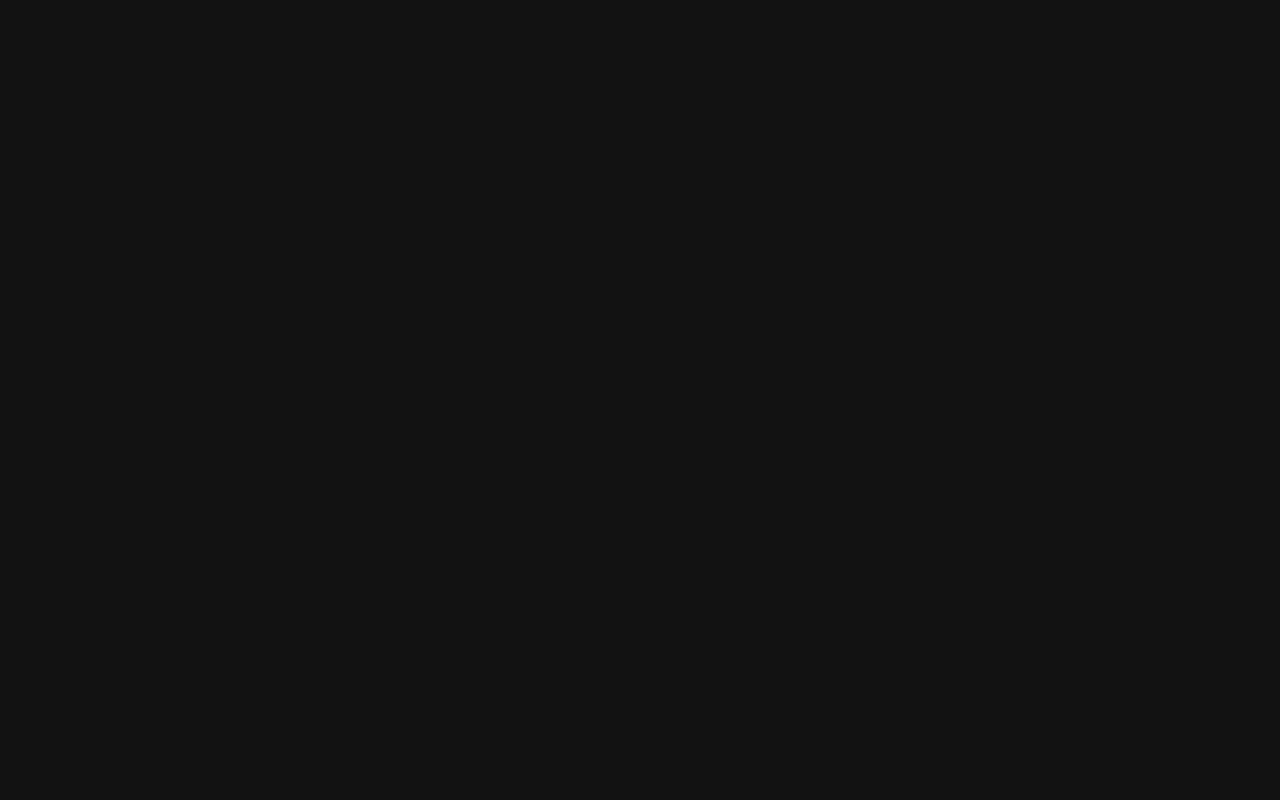
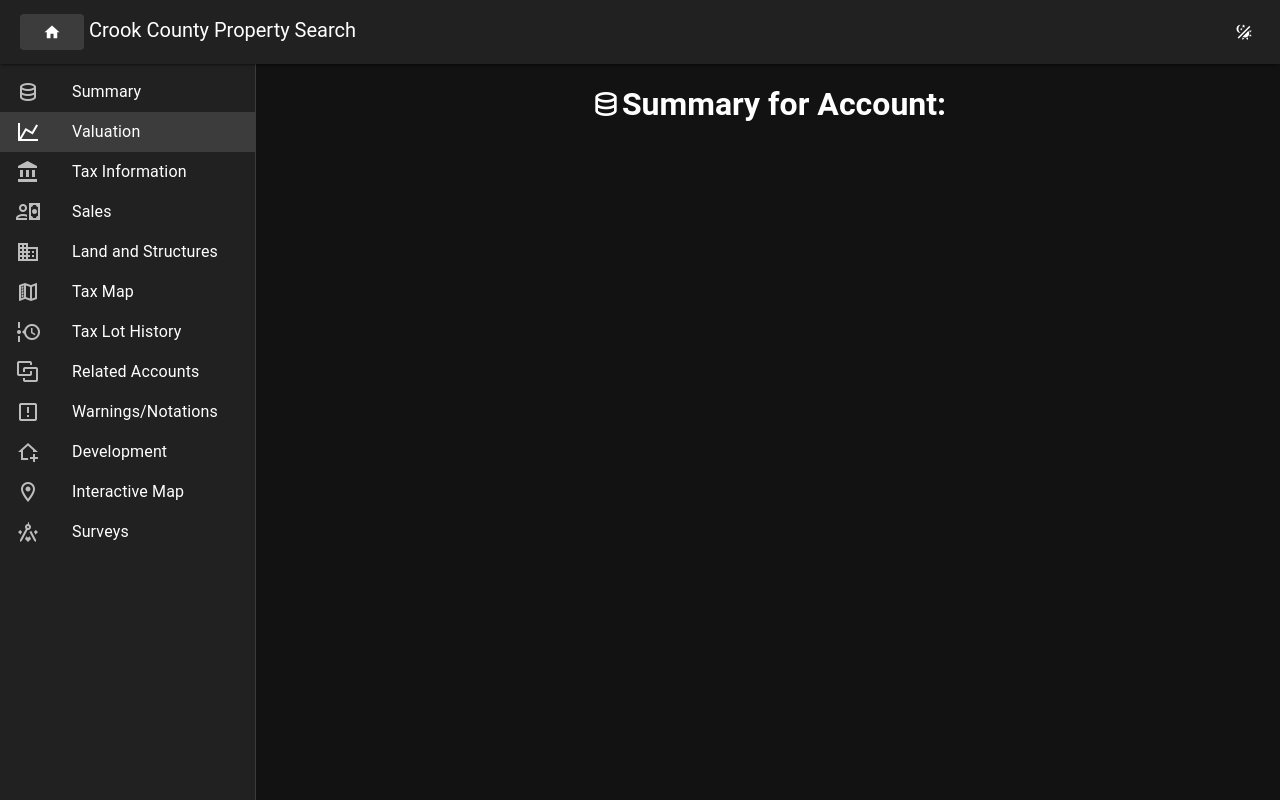
Before and after one commit to tfjackc/vue-pats, a Vue app: page /valuation/1 in a window 1280 px wide. Before the commit this address had no page. Built offline with nearby package versions, Linux system fonts and the light colour scheme.

Commit message:
attemping composable

```diff
--- a/src/components/SummaryComponent.vue
+++ b/src/components/SummaryComponent.vue
@@ -1,5 +1,5 @@
 <template>
-
+  <v-fade-transition>
   <v-container class="justify-center">
     <v-col>
     <v-row class="d-flex align-center justify-center">
@@ -169,7 +169,7 @@
     </v-col>
   </v-container>
 
-
+    </v-fade-transition>
 </template>
 
 <script setup>
@@ -189,7 +189,6 @@ onMounted(() => {
 async function loadSummaryData(value) {
 
   const propertyTableUrl = `https://geo.co.crook.or.us/server/rest/services/publicApp/Pats_Tables/MapServer/11/query?where=account_id+%3D+%27${value}%27&text=&objectIds=&time=&timeRelation=esriTimeRelationOverlaps&geometry=&geometryType=esriGeometryEnvelope&inSR=&spatialRel=esriSpatialRelIntersects&distance=&units=esriSRUnit_Foot&relationParam=&outFields=*&returnGeometry=false&returnTrueCurves=false&maxAllowableOffset=&geometryPrecision=&outSR=&havingClause=&returnIdsOnly=false&returnCountOnly=false&orderByFields=&groupByFieldsForStatistics=&outStatistics=&returnZ=false&returnM=false&gdbVersion=&historicMoment=&returnDistinctValues=false&resultOffset=&resultRecordCount=&returnExtentOnly=false&sqlFormat=none&datumTransformation=&parameterValues=&rangeValues=&quantizationParameters=&featureEncoding=esriDefault&f=pjson`;
-  const zoneTableUrl = ''
 
   axios.get(propertyTableUrl)
     .then((response) => {
--- /dev/null
+++ b/src/components/ValuationComponent.vue
@@ -0,0 +1,24 @@
+<template>
+  <v-fade-transition>
+    <v-container class="justify-center">
+      <v-col>
+        <v-row class="d-flex align-center justify-center">
+          <v-icon size="x-large" icon="mdi-database-outline" />
+          <h1>Summary for Account: {{ account_id }}</h1>
+        </v-row>
+        <!--  </v-container>-->
+
+        <!--  <v-container>-->
+        <v-row class="justify-center">
+
+        </v-row>
+      </v-col>
+    </v-container>
+
+  </v-fade-transition>
+</template>
+
+
+<script setup>
+
+</script>
--- a/src/layouts/default/Sidebar.vue
+++ b/src/layouts/default/Sidebar.vue
@@ -1,8 +1,16 @@
 <template>
       <v-navigation-drawer>
         <v-list density="compact">
-          <v-list-item prepend-icon="mdi-database-outline" title="Summary" value="summary"></v-list-item>
-          <v-list-item prepend-icon="mdi-chart-line" title="Valuation" value="valuation"></v-list-item>
+          <v-list-item
+            prepend-icon="mdi-database-outline"
+            title="Summary"
+            value="summary"
+            router :to="{ name : 'SummaryPage'}"></v-list-item>
+          <v-list-item
+            prepend-icon="mdi-chart-line"
+            title="Valuation"
+            value="valuation"
+            router :to="{ name : 'ValuationPage'}"></v-list-item>
           <v-list-item prepend-icon="mdi-bank" title="Tax Information" value="tax_information"></v-list-item>
           <v-list-item prepend-icon="mdi-account-cash-outline" title="Sales" value="sales"></v-list-item>
           <v-list-item prepend-icon="mdi-domain" title="Land and Structures" value="land_and_structures"></v-list-item>
--- a/src/router/index.js
+++ b/src/router/index.js
@@ -18,6 +18,11 @@ const routes = [
         path: '/summary/:account_id',
         name: 'SummaryPage',
         component: () => import('@/views/SummaryPage.vue')
+      },
+      {
+        path: '/valuation/:account_id',
+        name: 'ValuationPage',
+        component: () => import('@/views/ValuationPage.vue')
       }
     ],
   },
--- /dev/null
+++ b/src/views/ValuationPage.vue
@@ -0,0 +1,9 @@
+<template>
+  <Sidebar />
+  <ValuationComponent />
+</template>
+
+<script setup>
+import Sidebar from "@/layouts/default/Sidebar.vue";
+import ValuationComponent from "@/components/ValuationComponent.vue";
+</script>
```
